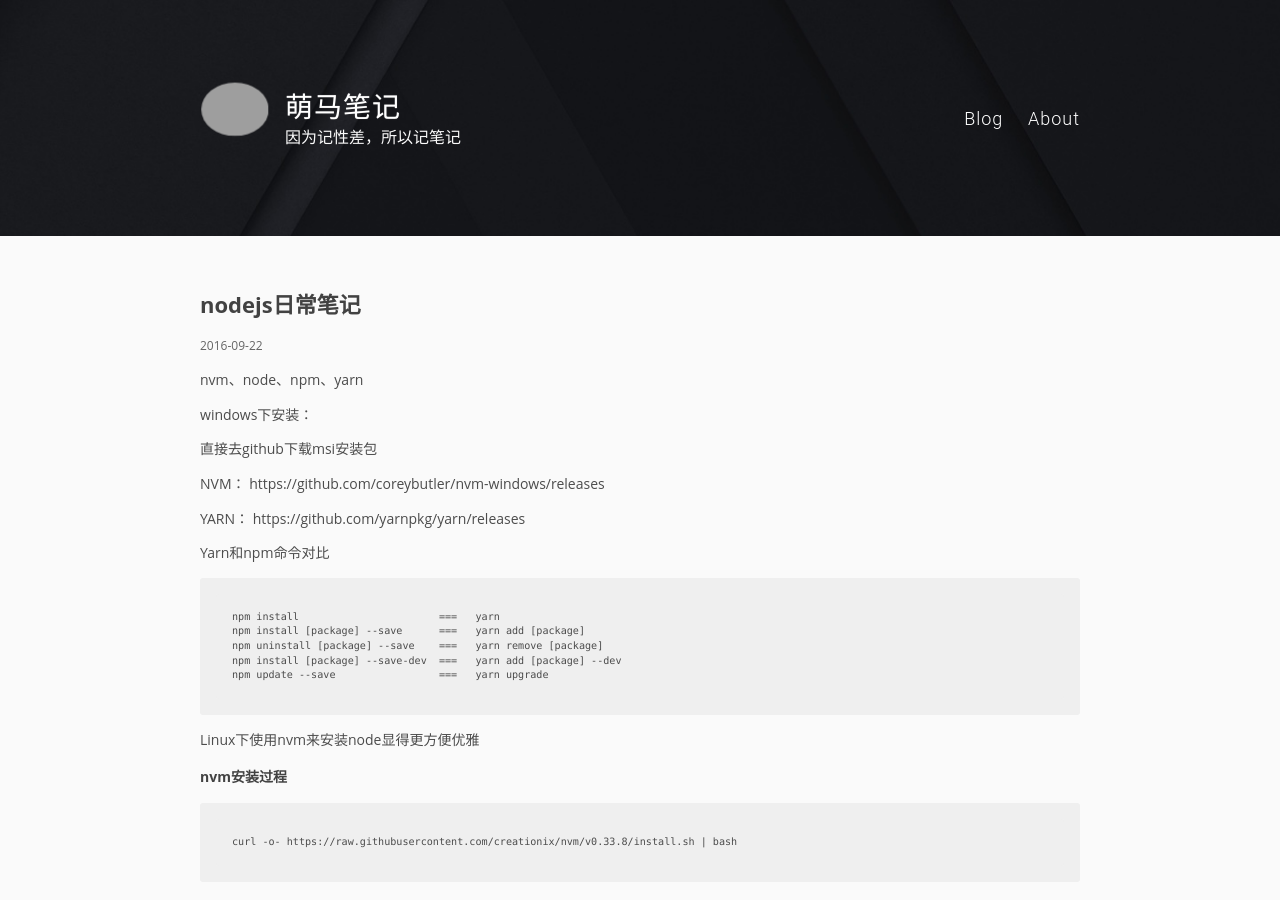
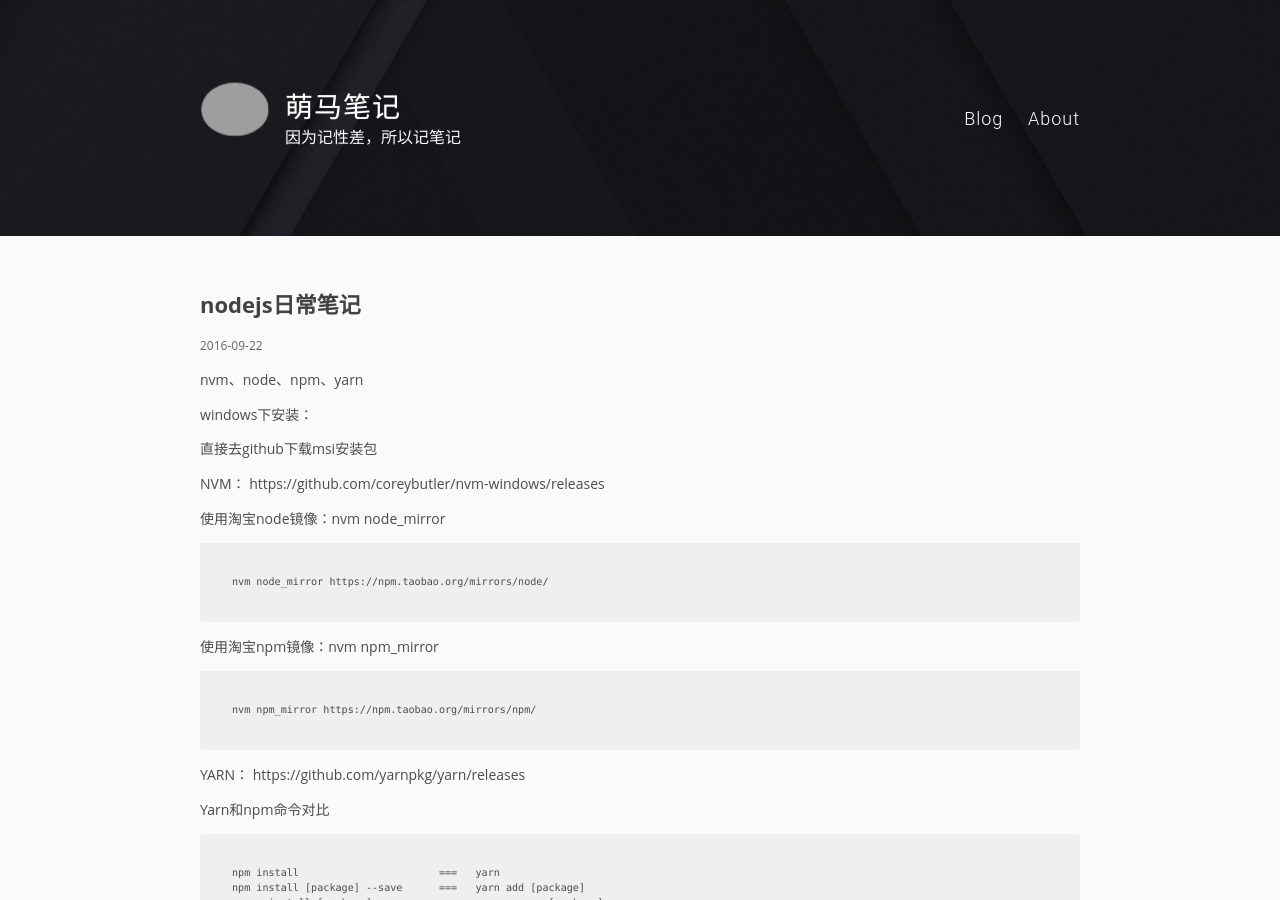
Before and after one commit to pingmalu/pingmalu.github.io, a Jekyll site: the page built from _posts/2016-09-22-nodejs日常笔记.md, in a window 1280 px wide and 900 px high. Built offline with Jekyll 4.4.1, drawn with Linux system fonts in a browser that asks for light colours; grey boxes are pictures that could not be loaded.

Commit message:
'update'

```diff
--- a/_posts/2016-09-22-nodejs日常笔记.md
+++ b/_posts/2016-09-22-nodejs日常笔记.md
@@ -10,6 +10,14 @@ windows下安装：
 直接去github下载msi安装包
 
 NVM：   https://github.com/coreybutler/nvm-windows/releases
+
+使用淘宝node镜像：nvm node_mirror
+
+	nvm node_mirror https://npm.taobao.org/mirrors/node/
+
+使用淘宝npm镜像：nvm npm_mirror
+
+	nvm npm_mirror https://npm.taobao.org/mirrors/npm/
 
 YARN：  https://github.com/yarnpkg/yarn/releases
 
@@ -24,6 +32,7 @@ Yarn和npm命令对比
 
 
 Linux下使用nvm来安装node显得更方便优雅
+
 
 ### nvm安装过程
 
```
